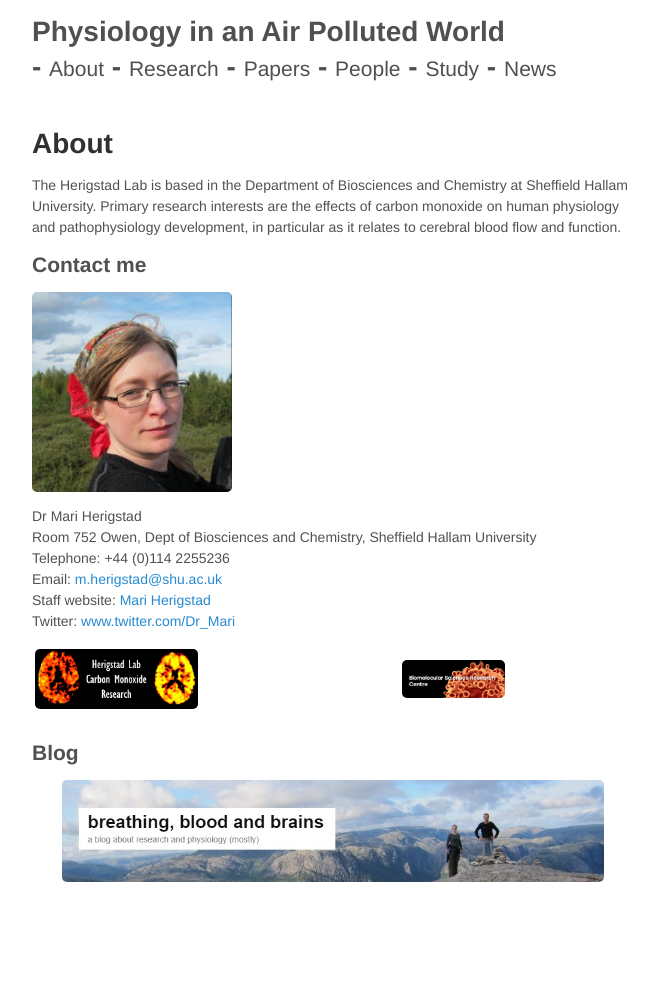
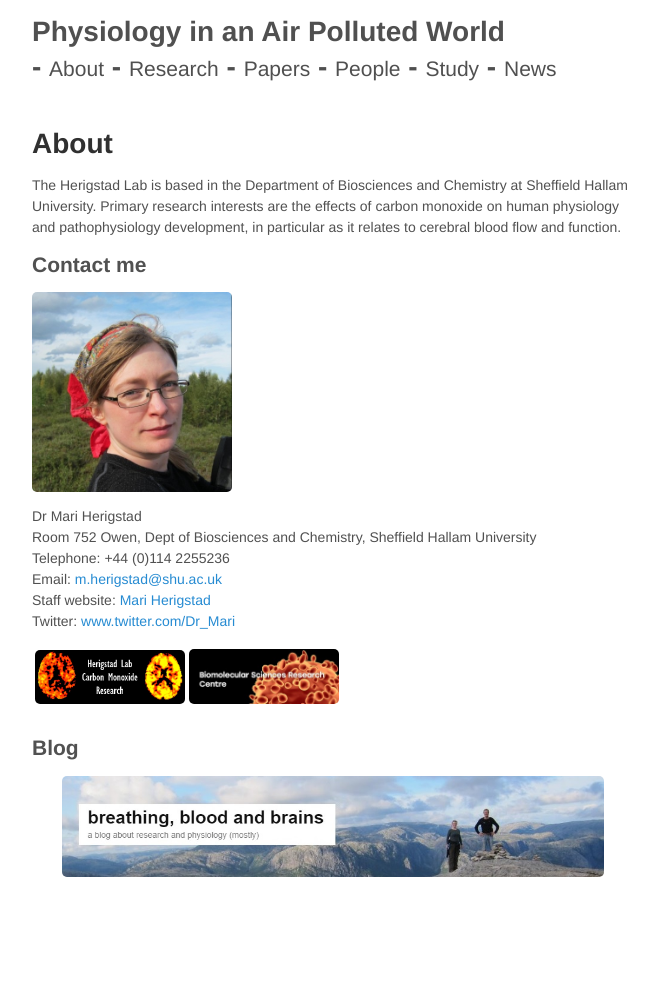
Before and after one commit to mariherigstad/mariherigstad.github.io, a Jekyll site: the page built from about.md, in a window 1280 px wide. Shown: the whole page, without its empty margins (307-965 px from the left). Built offline with Jekyll 4.4.1, drawn with Linux system fonts in a browser that asks for light colours.

Commit message:
Update about.md

```diff
--- a/about.md
+++ b/about.md
@@ -19,8 +19,8 @@ Twitter: <a href="https://twitter.com/Dr_Mari">www.twitter.com/Dr_Mari</a><br>
 <p align="middle">
 <table>
   <tr>
-    <td><img src="/assets/lab_logo.jpg" alt="Herigstad Lab" style="width: 45%;" /> </td>
-    <td> <img src="/assets/BMRC_logo.jpg" alt="BMRC" style="width: 45%;" /> </td>
+    <td><img src="/assets/lab_logo.jpg" alt="Herigstad Lab" style="width: 150px;" /> </td>
+    <td> <img src="/assets/BMRC_logo.jpg" alt="BMRC" style="width: 150px;" /> </td>
   </tr>
 </table>
 </p>
```
